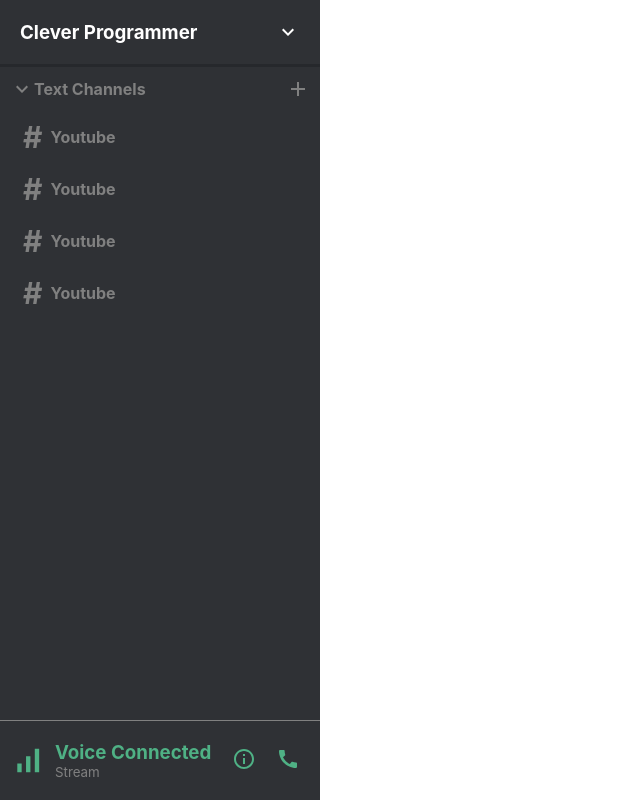
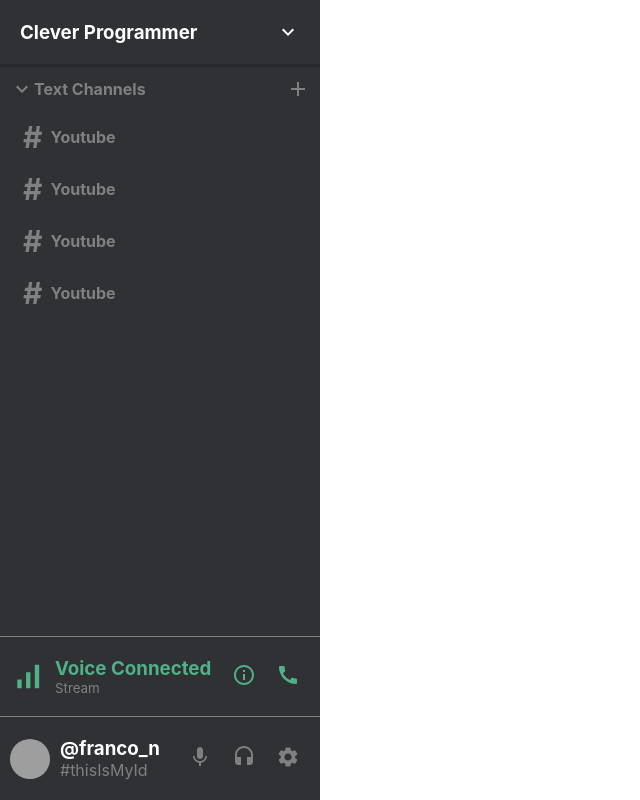
Before and after one commit to Devzed/Discord-M.E.R.N-front, a React (Create React App) app: page / in a window 1280 px wide. Shown: the whole page, without its empty margins (0-640 px from the left). Built offline with nearby package versions, Linux system fonts and the light colour scheme; grey boxes are pictures that could not be loaded.

Commit message:
Finish the Sidebar component
The Sidebar component is over we then go doing the Chat part of the app.

```diff
--- a/src/components/Sidebar/Sidebar.css
+++ b/src/components/Sidebar/Sidebar.css
@@ -42,7 +42,7 @@
     align-items: center;
 }
 
-.sidebar__voice {
+.sidebar__voice, .sidebar__profile {
     display: flex;
     justify-content: space-between;
     align-items: center;
@@ -72,3 +72,16 @@
 .sidebar__voiceIcons > .MuiSvgIcon-root {
     padding: 10px;
 }
+
+.sidebar__profileInfo {
+    flex: 1;
+    padding: 10px;
+}
+
+.sidebar__profileInfo > h3 {
+    color: white;
+}
+
+.sidebar__profileIcons > .MuiSvgIcon-root {
+    padding: 10px;
+}
--- a/src/components/Sidebar/Sidebar.js
+++ b/src/components/Sidebar/Sidebar.js
@@ -6,6 +6,10 @@ import SidebarChannel from '../SidebarChannel/SidebarChannel';
 import SignalCellularAltIcon from '@material-ui/icons/SignalCellularAlt';
 import InfoOutlinedIcon from '@material-ui/icons/InfoOutlined';
 import CallIcon from '@material-ui/icons/Call';
+import { Avatar } from '@material-ui/core';
+import MicIcon from '@material-ui/icons/Mic';
+import HeadsetIcon from '@material-ui/icons/Headset';
+import SettingsIcon from '@material-ui/icons/Settings';
 
 const Sidebar = () => {
     return (
@@ -45,6 +49,21 @@ const Sidebar = () => {
                     <CallIcon />
                 </div>
             </div>
+
+            <div className="sidebar__profile">
+                <Avatar src="https://lh3.googleusercontent.com/-oeRDV3AJ4UI/X8ZUgc6_sNI/AAAAAAAAABw/YUFwMZVRR-gYy3hE4ptyQ3kOboQw2VWLQCEwYBhgLKtMDAL1OcqzbPmxmuvCrn8YbyHmxGtr4mUK4Y1bTOue22svqFJp1m0QQ8enqoXlMlLzaHjziWqA-54xTYIee4RnTQSYGwELzLXJooSBU0RxbhPwBDPKl7XwqSi1OQmn5RVpA1hacf0EgCzhHipSOOovQOAHi9HFw-JMDkCbGOAamOBEfgMjLzjC8e13Cx6UxQ_FWfAT1uOOAs3NwjroFrHCjN3Arp9xRnMdkwVAHisSco_mmDykAirMTi746uMF5g7tO1smS5s0e_VsJN66HywG9oeX1ZMr7cxnr8BDqqy0R-MGiVYEHwg3-5kE7pFnlBqkWa1kHlVsujqpEPE9cZ0iJtwdlA_mEURozsup05hNOCgGJHT8-KeLWtL8HwUCBFxgGdxB1cYqA07BmXNF-PMmmCM6FuDKeLRv4KsVs2TcL8PCbJRl4aBE2mYazZd8men1PVh09BTOZV7-BqjrTsZVLeTM7wCXmKaN8dZVdBXTB-YjL-o3A7Hp9Gdw5Z4vw0K9JIJszuBzgpohJiRCl7LSzsWGWx2y5RbDPjMr5_-6qoqDQgHTeAj19ktK_oWaSY2FcSt4dyydnslZDBXtEnDSiC_UPgXqxmlkCJdotQGgFFoo7HaQwl7HPgQY/w280-h280-p/84wNbhcQ_400x400.jpg" />
+
+                <div className="sidebar__profileInfo">
+                    <h3>@franco_n</h3>
+                    <p>#thisIsMyId</p>
+                </div>
+
+                <div className="sidebar__profileIcons">
+                    <MicIcon />
+                    <HeadsetIcon />
+                    <SettingsIcon />
+                </div>
+            </div>
         </div>
     )
 }
```
